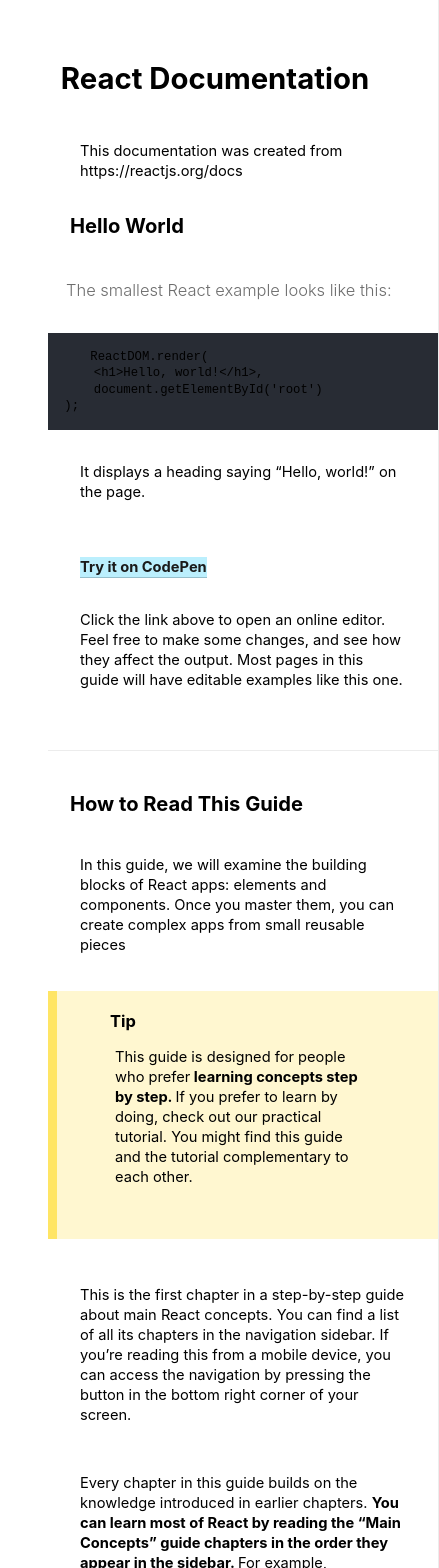
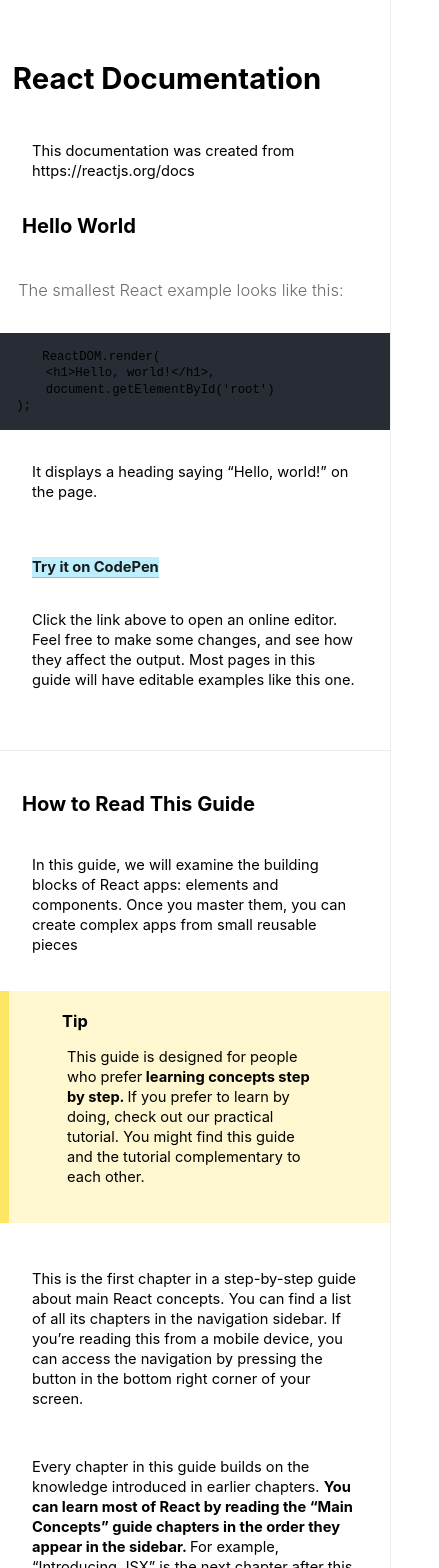
Before and after one commit to TheNewStyles/tech-doc-page, a React (Create React App) app: page / in a window 390 px wide. Shown: the top 1568 px of the page, 439 px wide, since content can reach past the window. Built offline with nearby package versions, Linux system fonts and the light colour scheme.

Commit message:
Fix all warnings. Add keys to all arrays.

```diff
--- a/src/components/App.js
+++ b/src/components/App.js
@@ -12,10 +12,9 @@
 
 class App extends Component {
 
-     dedent(callSite, ...args) {
-
+    //dedent from https://gist.github.com/zenparsing/5dffde82d9acef19e43c
+    dedent(callSite, ...args) {
         function format(str) {
-
             let size = -1;
 
             return str.replace(/\n(\s+)/g, (m, m1) => {
@@ -40,7 +39,6 @@
 
         return format(output);
     }
-
 
   render() {
 
@@ -171,7 +169,7 @@
                 <Paragraph text="Classes have some additional features that we will discuss in the next sections. Until then, we will use functional components for their conciseness." />
                 <SectionHeader title="Rendering a Component" />
                 <Code code="const element = <div />;" codeCaption="Previously, we only encountered React elements that represent DOM tags:" />
-                <Code code='const element = <Welcome name="Sara" />;' codeCaption="However, elements can also represent user-defined components:" />;"
+                <Code code='const element = <Welcome name="Sara" />;' codeCaption="However, elements can also represent user-defined components:" />
                 <Paragraph text="When React sees an element representing a user-defined component, it passes JSX attributes to this component as a single object. We call this object “props”." />
                 <Code code={this.code[19]} codeCaption="For example, this code renders “Hello, Sara” on the page:" />
                 <ExternalLink linkText="Try it on CodePen" href="codepen.io"/>
@@ -243,7 +241,7 @@
                 <Code code={this.code[39]} codeCaption="We will tear down the timer in the componentWillUnmount() lifecycle hook:" />
                 <Paragraph text="Finally, we will implement a method called tick() that the Clock component will run every second." />
                 <Code code={this.code[40]} codeCaption="It will use this.setState() to schedule updates to the component local state:" />
-                <ExternalLink secondClassName="no-margin" linkText="Try it on Codepen" href="https://codepen.io/gaearon/pen/amqdNA?editors=0010" />
+                <ExternalLink linkText="Try it on Codepen" href="https://codepen.io/gaearon/pen/amqdNA?editors=0010" />
                 <Paragraph text="Now the clock ticks every second." />
                 <List title="Let’s quickly recap what’s going on and the order in which the methods are called:" listItems={["1. When <Clock /> is passed to ReactDOM.render(), React calls the constructor of the Clock component. Since Clock needs to display the current time, it initializes this.state with an object including the current time. We will later update this state.","2. React then calls the Clock component’s render() method. This is how React learns what should be displayed on the screen. React then updates the DOM to match the Clock’s render output." , "3. When the Clock output is inserted in the DOM, React calls the componentDidMount() lifecycle hook. Inside it, the Clock component asks the browser to set up a timer to call the component’s tick() method once a second." , "4. Every second the browser calls the tick() method. Inside it, the Clock component schedules a UI update by calling setState() with an object containing the current time. Thanks to the setState() call, React knows the state has changed, and calls the render() method again to learn what should be on the screen. This time, this.state.date in the render() method will be different, and so the render output will include the updated time. React updates the DOM accordingly.", "5 If the Clock component is ever removed from the DOM, React calls the componentWillUnmount() lifecycle hook so the timer is stopped."]} />
                 <SectionHeader title="Using State Correctly" />
@@ -280,6 +278,96 @@
                     `).trim()} />
                 <Paragraph text="The merging is shallow, so this.setState({comments}) leaves this.state.posts intact, but completely replaces this.state.comments." />
                 <SectionHeader title="The Data Flows Down" />
+                <Paragraph text="Neither parent nor child components can know if a certain component is stateful or stateless, and they shouldn’t care whether it is defined as a function or a class." />
+                <Paragraph text="This is why state is often called local or encapsulated. It is not accessible to any component other than the one that owns and sets it." />
+                <Code
+                    code={this.dedent(`<h2>It is {this.state.date.toLocaleTimeString()}.</h2>`)}
+                    codeCaption="A component may choose to pass its state down as props to its child components:"
+                />
+                <Code
+                    code={this.dedent(`<FormattedDate date={this.state.date} />`)}
+                    codeCaption="This also works for user-defined components:"
+                />
+                <Paragraph text="The FormattedDate component would receive the date in its props and wouldn’t know "/>
+                <Code
+                    code={this.dedent(`
+                    function FormattedDate(props) {
+                        return <h2>It is {props.date.toLocaleTimeString()}.</h2>;
+                    }
+                    `)}
+                    codeCaption="whether it came from the Clock’s state, from the Clock’s props, or was typed by hand:"
+                />
+                <ExternalLink linkText="Try it on CodePen" href="https://codepen.io/gaearon/pen/zKRqNB?editors=0010" />
+                <Paragraph text="This is commonly called a “top-down” or “unidirectional” data flow. Any state is always owned by some specific component, and any data or UI derived from that state can only affect components “below” them in the tree." />
+                <Paragraph text="If you imagine a component tree as a waterfall of props, each component’s state is like an additional water source that joins it at an arbitrary point but also flows down." />
+                <Code
+                    code={this.dedent(`
+                    function App() {
+                        return (
+                                <div>
+                                    <Clock />
+                                    <Clock />
+                                    <Clock />
+                                </div>
+                            );
+                        }
+
+                        ReactDOM.render(
+                            <App />,
+                            document.getElementById('root')
+                        );`)}
+                    codeCaption="To show that all components are truly isolated, we can create an App component that renders three <Clock>s:"
+                />
+                <ExternalLink linkText="Try it on CodePen" href="https://codepen.io/gaearon/pen/vXdGmd?editors=0010" />
+                <Paragraph text="Each Clock sets up its own timer and updates independently." />
+                <Paragraph text="In React apps, whether a component is stateful or stateless is considered an implementation detail of the component that may change over time. You can use stateless components inside stateful components, and vice versa." />
+           </section>
+           <section id="handling-events" className="main-section">
+               <h1>Handling Events</h1>
+               <List title="Handling events with React elements is very similar to handling events on DOM elements. There are some syntactic differences:"
+                     listItems={["React events are named using camelCase, rather than lowercase.", "With JSX you pass a function as the event handler, rather than a string."]}
+               />
+               <Code
+                    code={this.dedent(`
+                    <button onclick="activateLasers()">
+                        Activate Lasers
+                    </button>
+                    `)}
+                    codeCaption="For example, the HTML:"
+                />
+                <Code
+                    code={this.dedent(`
+                    <button onClick={activateLasers}>
+                        Activate Lasers
+                    </button>
+                    `)}
+                    codeCaption="is slightly different in React:"
+                />
+                <Code
+                    code={this.dedent(`
+                    <a href="#" onclick="console.log('The link was clicked.'); return false">
+                        Click me
+                    </a>
+                    `)}
+                    codeCaption="Another difference is that you cannot return false to prevent default behavior in React. You must call preventDefault explicitly. For example, with plain HTML, to prevent the default link behavior of opening a new page, you can write:"
+                />
+                <Code
+                    code={this.dedent(`
+                    function ActionLink() {
+                        function handleClick(e) {
+                            e.preventDefault();
+                            console.log('The link was clicked.');
+                        }
+
+                        return (
+                            <a href="#" onClick={handleClick}>
+                            Click me
+                            </a>
+                        );
+                    }
+                    `)}
+                    codeCaption="In React, this could instead be:"
+                />
            </section>
         </main>
       </div>
--- a/src/components/Code.js
+++ b/src/components/Code.js
@@ -3,13 +3,31 @@
 import '../styles/Code.css';
 
 class Code extends Component {
+    displayCode(code) {
+        let codeText = [];
+        if (Array.isArray(code)) {
+            for (var i=0; i<code.length; i++) {
+                if (typeof code[i] === 'object') {
+                codeText.push(<span key={i} >{code[i]}</span>);
+                } else {
+                    codeText.push(<span key={i} >{code[i]}</span>);
+                }
+            }
+
+            return <span>{codeText}</span>
+        }
+        else {
+            return <span>{code}</span>
+        }
+    }
+
     render() {
       return (
             <figure className="code">
                 <figcaption className={this.props.captionClass}>{this.props.codeCaption}</figcaption>
                 <pre className="prettyprint linenums:1" >
                     <code contentEditable spellCheck="false" suppressContentEditableWarning="true">
-                        {this.props.code}
+                    {this.displayCode(this.props.code)}
                     </code>
                 </pre>
             </figure>
--- a/src/components/List.js
+++ b/src/components/List.js
@@ -13,10 +13,12 @@
 
     render() {
         return (
-            <ul>
-            <lh><strong>{this.props.title}</strong></lh>
-                {this.list}
-            </ul>
+            <div>
+                <p><strong>{this.props.title}</strong></p>
+                <ul>
+                    {this.list}
+                </ul>
+            </div>
         );
     }
 }
--- a/src/components/Paragraph.js
+++ b/src/components/Paragraph.js
@@ -3,10 +3,28 @@
 import '../styles/Paragraph.css';
 
 class Paragraph extends Component {
+    displayText(textArr) {
+        let pText = [];
+        if (Array.isArray(textArr)) {
+            for (var i=0; i<textArr.length; i++) {
+                if (typeof textArr[i] === 'object') {
+                pText.push(<span key={i} >{textArr[i]}</span>);
+                } else {
+                    pText.push(<span key={i} >{textArr[i]}</span>);
+                }
+            }
+
+            return <span>{pText}</span>
+        }
+        else {
+            return <span>{textArr}</span>
+        }
+    }
+
     render() {
       return (
         <p>
-            {this.props.text}
+            {this.displayText(this.props.text)}
         </p>
         );
     }
--- a/src/components/Tip.js
+++ b/src/components/Tip.js
@@ -3,11 +3,29 @@
 import '../styles/Tip.css';
 
 class Tip extends Component {
+    displayTip(textArr) {
+        let tipText = [];
+        if (Array.isArray(textArr)) {
+            for (var i=0; i<textArr.length; i++) {
+                if (typeof textArr[i] === 'object') {
+                tipText.push(<span key={i} >{textArr[i]}</span>);
+                } else {
+                    tipText.push(<span key={i} >{textArr[i]}</span>);
+                }
+            }
+
+            return <p>{tipText}</p>
+        }
+        else {
+            return <p>{textArr}</p>
+        }
+    }
+
     render() {
         return (
             <div className="tip">
                 <h4>{this.props.title}</h4>
-                <p>{this.props.text}</p>
+                {this.displayTip(this.props.text)}
             </div>
         );
     }
--- a/src/styles/App.css
+++ b/src/styles/App.css
@@ -4,7 +4,7 @@
 
 #main-doc {
     order: 1;
-    width: 80%;
+    width: 70%;
     padding-left: 3em;
 }
 
@@ -46,6 +46,7 @@
 @media screen and (min-width: 0px) and (max-width: 580px) {
     #main-doc  {
          width: 100%;
+         padding-left: 0em;
     }
 
     .code {
--- a/src/styles/List.css
+++ b/src/styles/List.css
@@ -8,4 +8,5 @@
 ul li {
     padding-left: 2em;
     padding-top: 1em;
+    padding-right: 2em;
 }
--- a/src/styles/NavBar.css
+++ b/src/styles/NavBar.css
@@ -2,14 +2,16 @@
     display: flex;
     flex-direction: column;
 
-    min-width: 250px;
+    min-width: 350px;
 
     background-color: #f7f7f7;
     border-left: 1px solid #ececec;
     padding-right: 3.5em;
-    padding-top: 3.5em;
 
     font-weight: 400;
+    position: fixed;
+    top: 0;
+    height: 100vh;
 }
 
 #navbar ul {
@@ -27,7 +29,7 @@
 #navbar h4 {
     border-top: none;
     line-height: 1.2;
-    padding-left: 0.5em;
+    padding-left: 2em;
     margin-bottom: 0.1em;
     font-size: 14px;
     font-weight: 700;
--- a/src/styles/NavLink.css
+++ b/src/styles/NavLink.css
@@ -1,6 +1,5 @@
 .nav-link {
     text-decoration: none;
-    padding-left: 1em;
     width: 100%;
     list-style: none;
     color: black;
--- a/src/styles/Tip.css
+++ b/src/styles/Tip.css
@@ -14,5 +14,6 @@
 }
 
 .tip p{
- margin-top: 0;
+    margin-top: 0;
+    margin-bottom: 0;
 }
```
Also changed, not shown: src/components/NavLink.js (line endings or trailing spaces).
